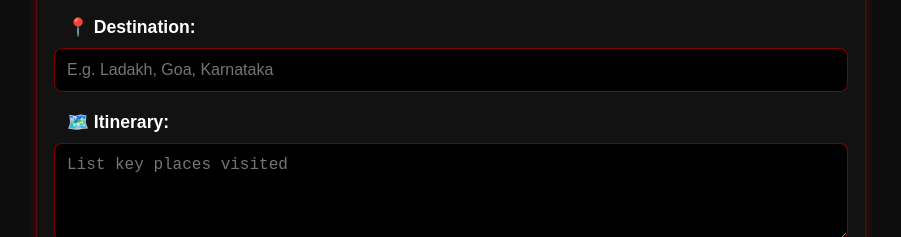
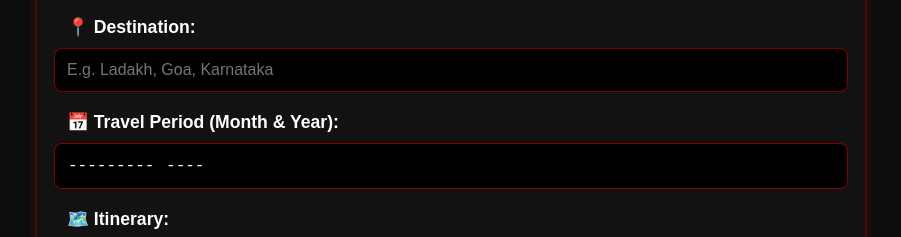
Before and after one commit to nikhilgrd64/GuidedByEagles, a plain HTML site: page post-trip.html in a window 1280 px wide. Shown: the part 798-1035 px from the top of the page, without its empty margins (189-1090 px from the left). Drawn offline with Linux system fonts and the light colour scheme; no server answers.

Commit message:
Update post-trip.html

```diff
--- a/post-trip.html
+++ b/post-trip.html
@@ -41,6 +41,9 @@
                 <label for="destination">📍 Destination:</label>
                 <input type="text" id="destination" placeholder="E.g. Ladakh, Goa, Karnataka" required>
 
+                <label for="travel-period">📅 Travel Period (Month & Year):</label>
+                <input type="month" id="travel-period" required>
+
                 <label for="itinerary">🗺️ Itinerary:</label>
                 <textarea id="itinerary" rows="4" placeholder="List key places visited" required></textarea>
 
```
